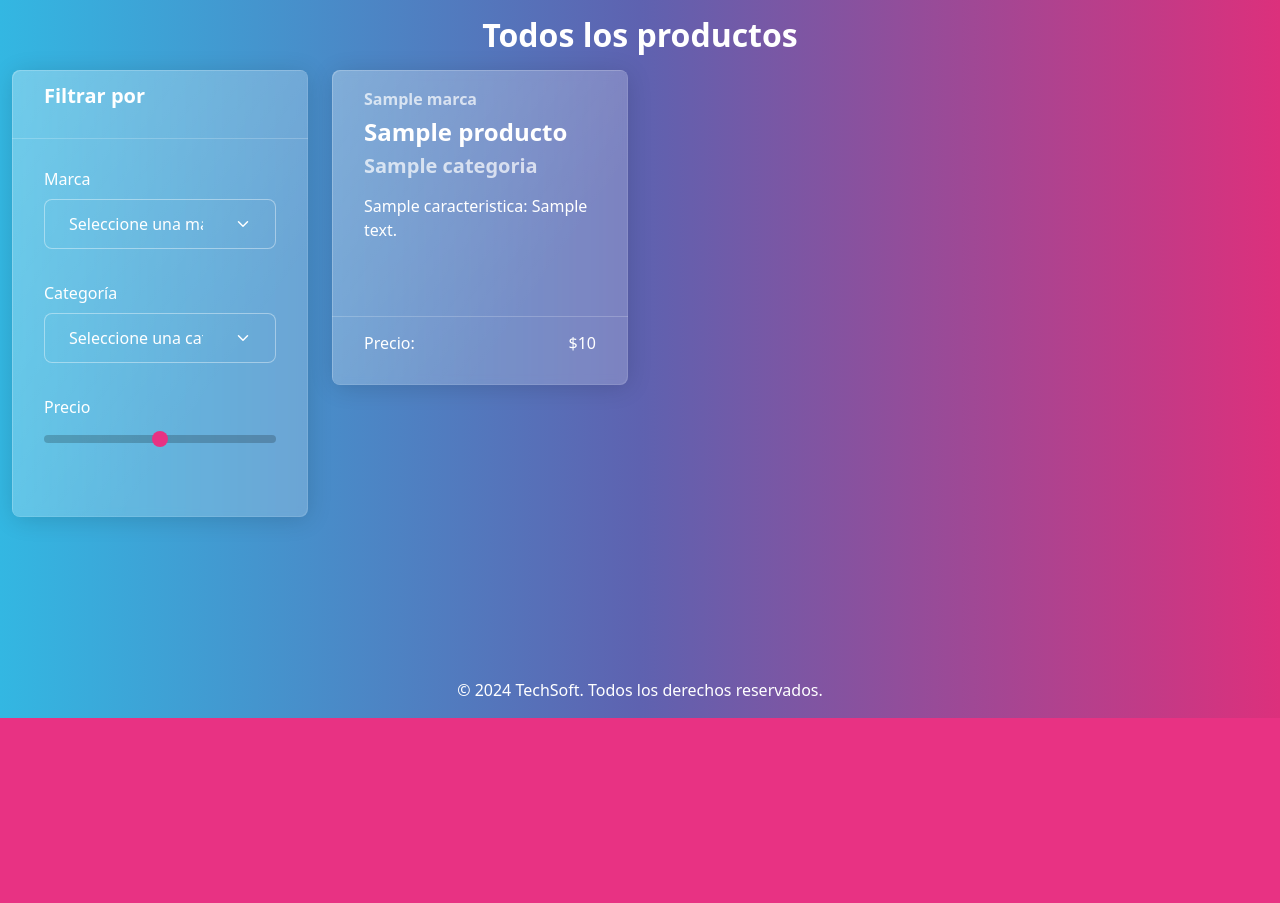
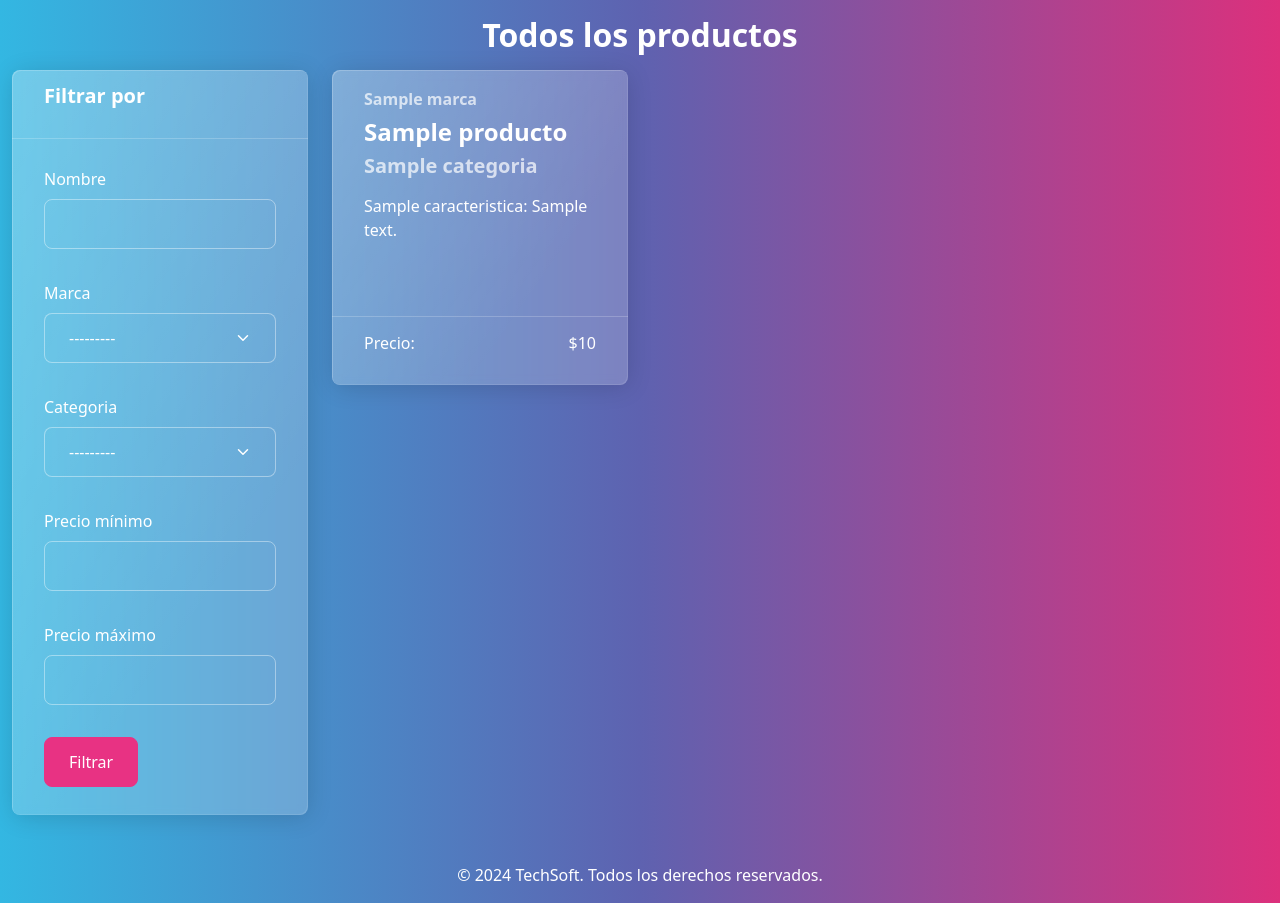
Before and after one commit to LuCamano/Proyecto-TechSoft, a Django app: page /productos/ in a window 1280 px wide. Shown: the part 82-985 px from the top of the page. Before the commit the page ends 800 px from the top, so only its background shows below. Run offline with Django 5.2, Linux system fonts and the light colour scheme; tables that the repository leaves empty hold one stand-in row (values such as "Sample post"); some libraries are stand-ins or nearby versions.

Commit message:
Agregados filtros de búsqueda por nombre, marca y categoría en la página de productos

```diff
--- /dev/null
+++ b/pagina/filters.py
@@ -0,0 +1,14 @@
+from django_filters import rest_framework as filters
+from .models import Producto, Marca, Categoria
+
+class ProductoFilter(filters.FilterSet):
+    nombre = filters.CharFilter(lookup_expr='icontains', label='Nombre')
+    marca = filters.ModelChoiceFilter(queryset=Marca.objects.all(), label='Marca')
+    categoria = filters.ModelChoiceFilter(queryset=Categoria.objects.all(), label='Categoria')
+
+    precio_min = filters.NumberFilter(field_name='precio', lookup_expr='gte', label='Precio mínimo')
+    precio_max = filters.NumberFilter(field_name='precio', lookup_expr='lte', label='Precio máximo')
+
+    class Meta:
+        model = Producto
+        fields = ['nombre', 'marca', 'categoria', 'precio_min', 'precio_max']
--- a/pagina/templates/base/base.html
+++ b/pagina/templates/base/base.html
@@ -41,9 +41,9 @@
                             <li><a class="nav-link" href="{% url "administracion" %}"><span class="d-lg-none"><i class="bi bi-server"></i> </span>Administración</a></li>
                         {% endif %}
                     </ul>
-                    <form class="my-2 my-lg-0">
+                    <form class="my-2 my-lg-0" method="get" action="{% url "productos" %}">
                         <div class="input-group">
-                            <input class="form-control" type="text" placeholder="Buscar"/>
+                            <input class="form-control" name="nombre" type="text" placeholder="Buscar"/>
                             <button class="btn btn-success" type="submit">
                                 <i class="bi bi-search"></i>
                             </button>
--- a/pagina/templates/categorias.html
+++ b/pagina/templates/categorias.html
@@ -7,7 +7,7 @@
         <div class="row justify-content-start align-items-start g-2">
             {% for categoria in categorias %}
                 <div class="col">
-                    <a href="{% url "productos" %}" class="card text-decoration-none">
+                    <a href="{% url "productos" %}?categoria={{categoria.id}}" class="card text-decoration-none">
                         <div class="card-body">
                             <h4 class="card-title">{{categoria}}</h4>
                         </div>
--- a/pagina/templates/marcas.html
+++ b/pagina/templates/marcas.html
@@ -7,7 +7,7 @@
         <div class="row justify-content-start align-items-start g-2">
             {% for marca in marcas %}
                 <div class="col">
-                    <a href="{% url "productos" %}" class="card text-decoration-none">
+                    <a href="{% url "productos" %}?marca={{marca.id}}" class="card text-decoration-none">
                         <div class="card-body">
                             <h4 class="card-title">{{marca}}</h4>
                         </div>
--- a/pagina/templates/productos.html
+++ b/pagina/templates/productos.html
@@ -1,5 +1,6 @@
 {% extends "base/base.html" %}
 
+{% load crispy_forms_tags %}
 {% load humanize %}
 
 {% block title %}Todos los productos{% endblock %}
@@ -14,29 +15,9 @@
                         <h5 class="card-title">Filtrar por</h5>
                     </div>
                     <div class="card-body">
-                        <form>
-                            <div class="mb-3">
-                                <label for="marca" class="form-label">Marca</label>
-                                <select class="form-select" id="marca">
-                                    <option selected>Seleccione una marca</option>
-                                    <option value="1">Marca 1</option>
-                                    <option value="2">Marca 2</option>
-                                    <option value="3">Marca 3</option>
-                                </select>
-                            </div>
-                            <div class="mb-3">
-                                <label for="categoria" class="form-label">Categoría</label>
-                                <select class="form-select" id="categoria">
-                                    <option selected>Seleccione una categoría</option>
-                                    <option value="1">Categoría 1</option>
-                                    <option value="2">Categoría 2</option>
-                                    <option value="3">Categoría 3</option>
-                                </select>
-                            </div>
-                            <div class="mb-3">
-                                <label for="precio" class="form-label">Precio</label>
-                                <input type="range" class="form-range" id="precio" min="0" max="1000" step="100">
-                            </div>
+                        <form method="get">
+                            {{ filterset.form|crispy }}
+                            <button type="submit" class="btn btn-primary">Filtrar</button>
                         </form>
                     </div>
                 </div>
--- a/pagina/urls.py
+++ b/pagina/urls.py
@@ -8,7 +8,7 @@ urlpatterns = [
     path('marcas/', views.marcas, name="marcas"),
     path('categorias/', views.categorias, name="categorias"),
     path('producto/<id>', views.producto, name="producto"),
-    path('productos/', views.productos, name="productos"),
+    path('productos/', views.Productos.as_view(), name="productos"),
     path('administracion/', views.administracion, name="administracion"),
     path('administracion/productos/', views.adminProductos, name="admin-productos"),
     path('administracion/productos/<id>/caracteristicas/', views.caractProducto, name="caracteristicas-producto"),
--- a/pagina/views.py
+++ b/pagina/views.py
@@ -1,6 +1,6 @@
 from django.shortcuts import render, redirect
 from django.contrib.auth import logout
-from django.views.generic import CreateView, UpdateView
+from django.views.generic import CreateView, UpdateView, ListView
 from django.contrib.auth.views import LoginView
 from .forms import ProductoForm, LoginForm, ProductoCaracteristicaForm, CaracteristicaForm, MarcaForm, CategoriaForm
 from .models import Producto, Marca, Categoria, Caracteristica, ProductoCaracteristica
@@ -8,6 +8,7 @@ from django.contrib.auth.decorators import login_required
 from django.contrib.auth.mixins import LoginRequiredMixin
 from django.http import HttpRequest
 from django.contrib import messages
+from .filters import ProductoFilter
 # Create your views here.
 
 def index(request):
@@ -44,12 +45,21 @@ def producto(request, id):
     }
     return render(request, "producto.html", context)
 
-def productos(request):
-    products = Producto.objects.all()
-    context = {
-        'productos': products
-    }
-    return render(request, "productos.html", context)
+class Productos(ListView):
+    model = Producto
+    template_name = "productos.html"
+    context_object_name = 'productos'
+    paginate_by = 10
+
+    def get_queryset(self):
+        queryset = Producto.objects.all()
+        self.filterset = ProductoFilter(self.request.GET, queryset=queryset)
+        return self.filterset.qs
+
+    def get_context_data(self, **kwargs):
+        context = super().get_context_data(**kwargs)
+        context['filterset'] = self.filterset
+        return context
 
 @login_required
 def adminProductos(request):
```
